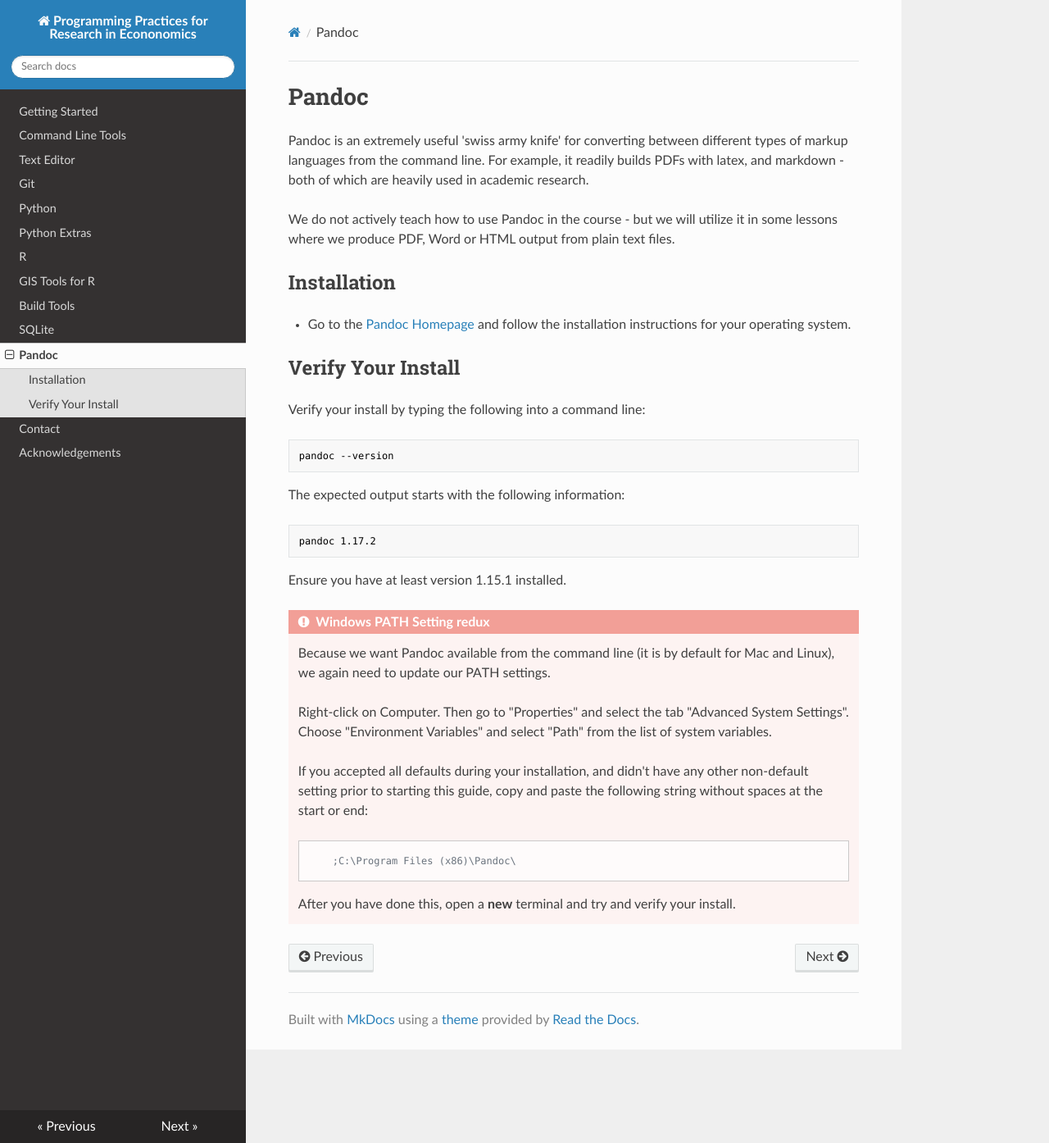
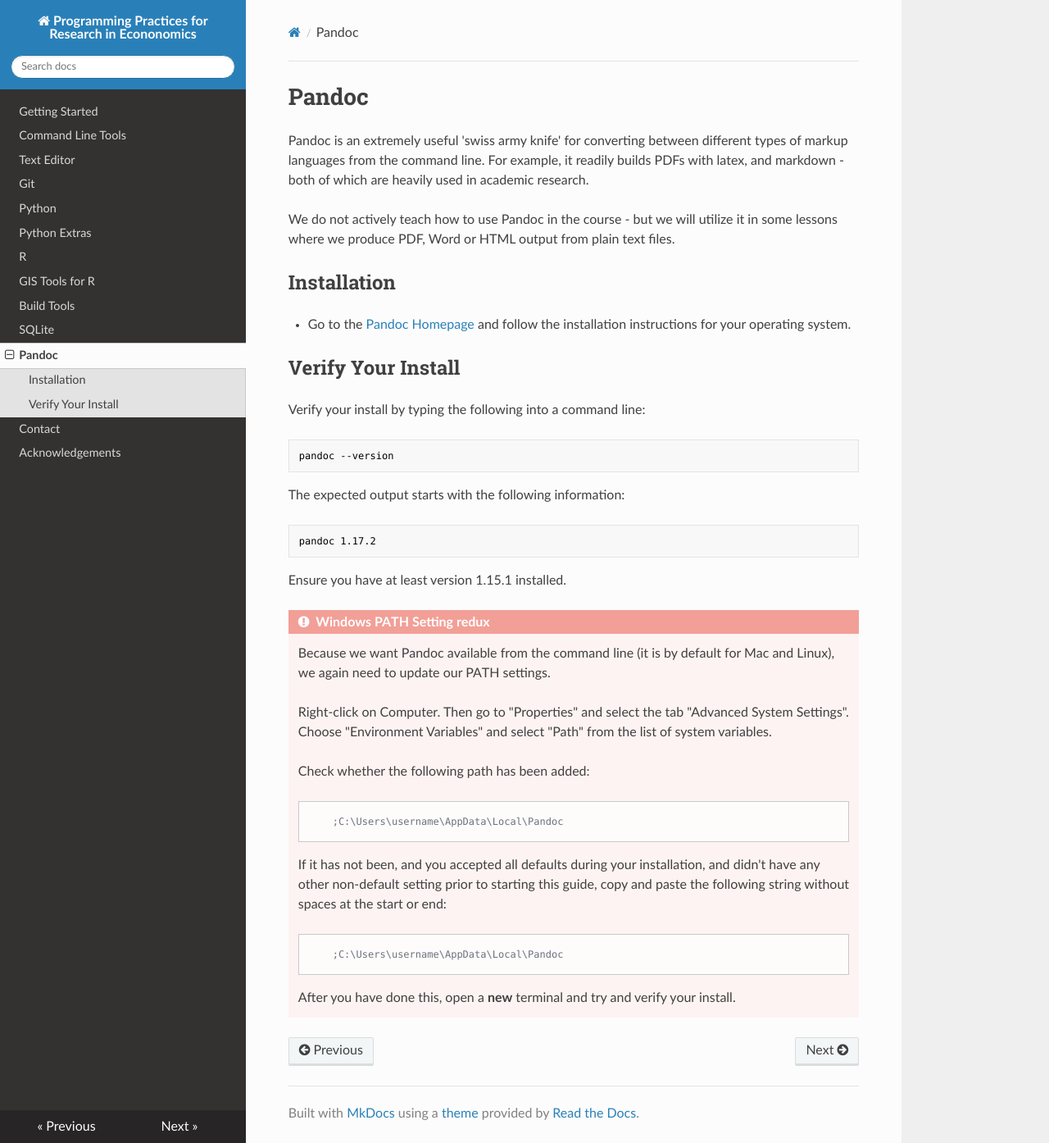
Before and after one commit to pp4rs/DEPRECATED-installation-guide, an MkDocs documentation site: the page built from docs/pandoc.md, in a window 1280 px wide and 1394 px high. Shown: the whole window at 82% size. Built offline with MkDocs 1.6.1, drawn with Linux system fonts in a browser that asks for light colours; nearby versions of some CDN libraries; old or Windows-style settings are respelled for this version of MkDocs.

Commit message:
add more info on windows pandoc install, sometimes its added to path for you

```diff
--- a/docs/pandoc.md
+++ b/docs/pandoc.md
@@ -26,8 +26,12 @@
 
     Right-click on Computer. Then go to "Properties" and select the tab "Advanced System Settings". Choose "Environment Variables" and select "Path" from the list of system variables.
 
-    If you accepted all defaults during your installation, and didn't have any other non-default setting prior to starting this guide, copy and paste the following string without spaces at the start or end:
+    Check whether the following path has been added:
 
-            ;C:\Program Files (x86)\Pandoc\
+            ;C:\Users\username\AppData\Local\Pandoc
+
+    If it has not been, and you accepted all defaults during your installation, and didn't have any other non-default setting prior to starting this guide, copy and paste the following string without spaces at the start or end:
+
+            ;C:\Users\username\AppData\Local\Pandoc
 
     After you have done this, open a **new** terminal and try and verify your install.
```
